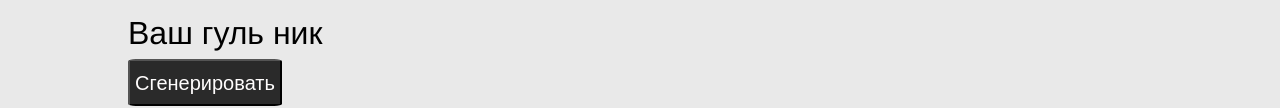
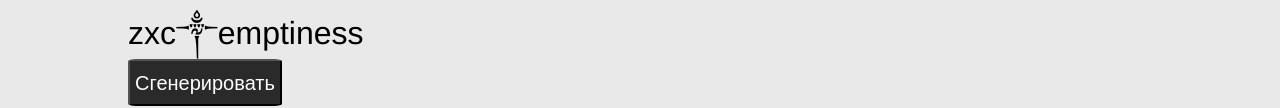
Before and after one commit to D1mitryS/ghoul_names_generator, a plain HTML site: page index.html in a window 1280 px wide. Both pictures are taken after a click on the button "Сгенерировать". Shown: the part 563-671 px from the top of the page. Drawn offline with Linux system fonts and the light colour scheme.

Commit message:
script for random_name_generator added

```diff
--- a/script.js
+++ b/script.js
@@ -0,0 +1,116 @@
+const decoration = [
+    "宏",
+    "牡",
+    "学",
+    "系",
+    "大",
+    "ィ",
+    "☬",
+    "市",
+    "ス",
+    "能",
+    "ナ",
+    "瑞"
+];
+
+const prefix = [
+    "zxc",
+    "ZXC",
+    "zxc king",
+    "zxc god",
+    "sf abuzer",
+    "kill me",
+    "1000-7",
+    "S ранг",
+    "sad",
+    "mode:",
+    "666",
+    "obsessed"
+]
+
+const spacing = [
+    " ",
+    "_",
+    "†",
+    "‡",
+    "☠",
+    "༒",
+]
+
+const phrase = [
+    "мёртв внутри",
+    "дед внутри",
+    "dead inside",
+    "hate me as you do",
+    "amulet abuzer",
+    "anti social",
+    "ugly god",
+    "13 y.o.",
+    "no brain",
+    "mid or feed",
+    "4-0 pos or leave",
+    "8k pts",
+    "pudge abuzer",
+    "плевать на всех",
+    "all mute",
+    "eternal despair",
+    "bury me alive"
+]
+
+const word = [
+    "hopeless",
+    "pain",
+    "ghoul",
+    "immortal",
+    "demon",
+    "schizophrenic",
+    "hate",
+    "emotionless",
+    "epeleptic",
+    "blessed",
+    "white prince",
+    "blood",
+    "tears",
+    "crying",
+    "faceless",
+    "clown",
+    "чудище",
+    "tragic",
+    "emptiness"
+]
+
+const mapping = [
+    "randomPrefix + randomDecoration + randomSpacing + randomWord + randomSpacing + randomDecoration + randomPhrase",
+    "randomPrefix + randomSpacing + randomPhrase + randomSpacing + randomWord",
+    "randomPrefix + randomSpacing + randomWord",
+    "randomPrefix + randomDecoration + randomPhrase + randomDecoration",
+    "randomDecoration + randomSpacing + randomPhrase + randomSpacing + randomDecoration",
+    "randomDecoration + randomPhrase + randomDecoration + randomWord",
+    "randomDecoration + randomWord + randomDecoration",
+    "randomDecoration + randomPhrase + randomDecoration",
+    "randomWord + randomSpacing + randomPhrase + randomSpacing" ,
+    "ranomdWord + randomSpacing + randomPhrase",
+    "ranomdWord + randomSpacing + randomPrefix",
+    "randomPhrase + randomSpacing + randomWord",
+    "randomPhrase + randomSpacing + randomPrefix"
+]
+
+let  generatorImage = document.querySelector('.generator-header-figure-image');
+let generatorName = document.querySelector('.generator-logic-name');
+const generatorButton = document.querySelector('.generator-logic-button');
+
+function getRandomElement(array) {
+    let randomIndex = Math.floor(Math.random() * array.length);
+    return array[randomIndex];
+}
+
+generatorButton.addEventListener('click', function () {
+    let randomDecoration = getRandomElement(decoration);
+    let randomPrefix = getRandomElement(prefix);
+    let randomSpacing = getRandomElement(spacing);
+    let randomPhrase = getRandomElement(phrase);
+    let randomWord = getRandomElement(word);
+    let randomMaping = getRandomElement(mapping);
+    generatorName.textContent = eval(randomMaping);
+    /* turns string from "mapping" array into variable */
+})
--- a/style.css
+++ b/style.css
@@ -23,6 +23,12 @@ button {
 
 body {
     font-family: 'Franklin Gothic Medium', 'Arial Narrow', Arial, sans-serif;
+}
+
+article {
+    /* background-color: yellow; */
+    /* padding: 20%; */
+    /* height: 50vh; */
 }
 
 .container {
```
Also changed, not shown: index.html (line endings or trailing spaces).
